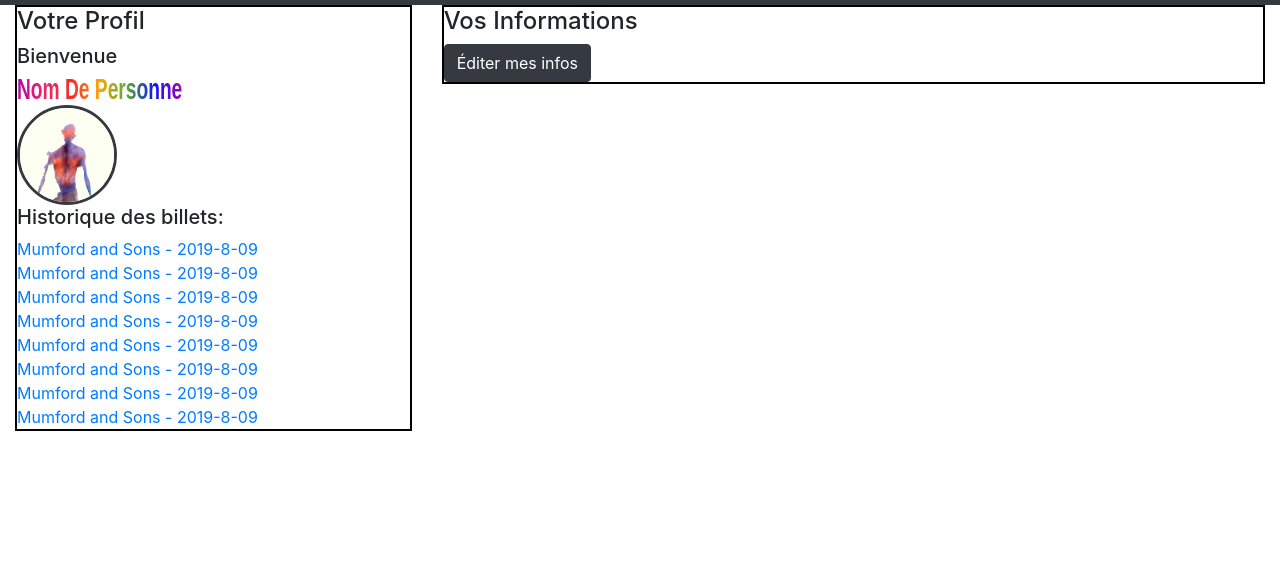
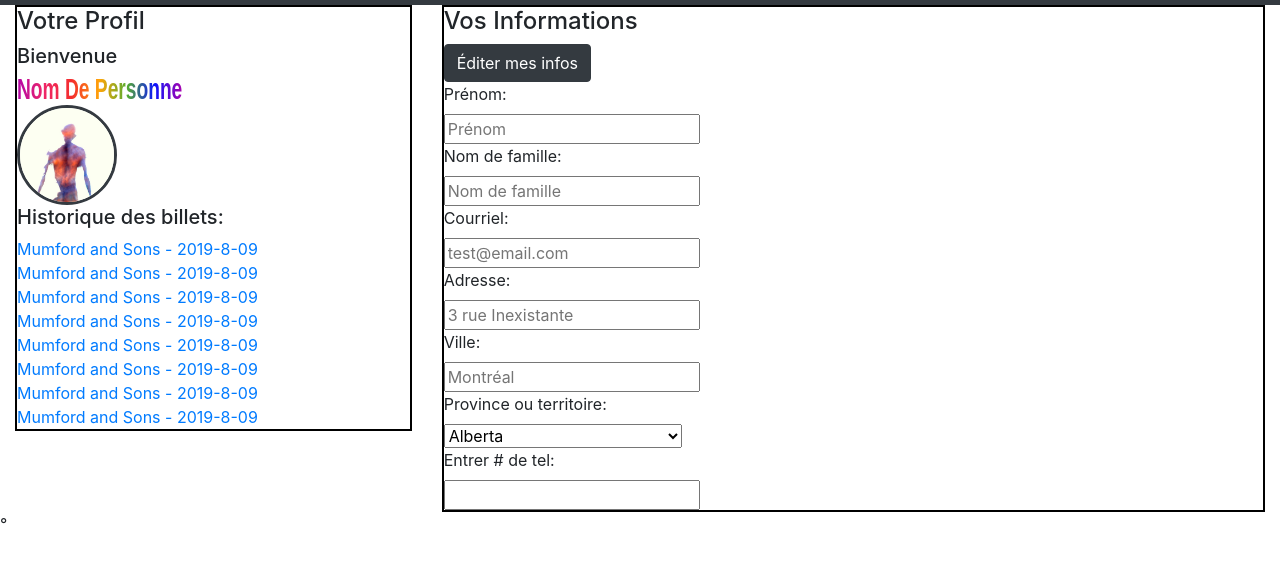
Before and after one commit to gobdonuts/RAL_ProjDir, a plain HTML site: page profile.html in a window 1280 px wide. Shown: the part 71-634 px from the top of the page. Drawn offline with nearby package versions, Linux system fonts and the light colour scheme.

Commit message:
Proche de fini profil

```diff
--- a/profile.html
+++ b/profile.html
@@ -31,8 +31,7 @@
                 <!--Link to home page-->
                 <img src="http://placehold.it/250x50/343A40/?text=RAL+LOGO+Tabarnak">
             </a>
-            <button class="navbar-toggler" type="button" data-toggle="collapse" data-target="#navbarResponsive"
-                aria-controls="navbarResponsive" aria-expanded="false" aria-label="Toggle navigation">
+            <button class="navbar-toggler" type="button" data-toggle="collapse" data-target="#navbarResponsive" aria-controls="navbarResponsive" aria-expanded="false" aria-label="Toggle navigation">
                 <span class="navbar-toggler-icon"></span>
             </button>
             <div class="collapse navbar-collapse" id="navbarResponsive">
@@ -83,6 +82,37 @@
                 <h4>Vos Informations</h4>
                 <button type="button" class="btn btn-dark">Éditer mes infos</button>
 
+                <form action="/action_page.php" method="post">
+                    <label for="firstname">Prénom: </label><br>
+                    <input type="text" id="firstname" name="firstname" readonly placeholder="Prénom"><br>
+                    <label for="lastname">Nom de famille: </label><br>
+                    <input type="text" id="lastname" name="lastname" readonly placeholder="Nom de famille"><br>
+                    <label for="email">Courriel: </label><br>
+                    <input type="email" id="email" name="email" readonly placeholder="test@email.com"><br>
+                    <label for="address">Adresse: </label><br>
+                    <input type="text" id="address" name="address" readonly placeholder="3 rue Inexistante"><br>
+                    <label for="town">Ville: </label><br>
+                    <input type="text" id="town" name="town" readonly placeholder="Montréal"><br>
+                    <label for="province">Province ou territoire: </label><br>
+                    <select id="province">
+                        <option value="AB">Alberta</option>
+                        <option value="BC">British Columbia</option>
+                        <option value="MB">Manitoba</option>
+                        <option value="NB">New Brunswick</option>
+                        <option value="NL">Newfoundland and Labrador</option>
+                        <option value="NS">Nova Scotia</option>
+                        <option value="ON">Ontario</option>
+                        <option value="PE">Prince Edward Island</option>
+                        <option value="QC">Quebec</option>
+                        <option value="SK">Saskatchewan</option>
+                        <option value="NT">Northwest Territories</option>
+                        <option value="NU">Nunavut</option>
+                        <option value="YT">Yukon</option>
+                    </select><br>
+                    <label for="phone">Entrer # de tel:</label><br>
+                    <input type="tel" id="phone" name="phone" pattern="[0-9]{3}-[0-9]{2}-[0-9]{3}" readonly>
+                </form>
+
             </div>
         </div>
     </div>
@@ -101,7 +131,6 @@
         display: inline-block;
         -webkit-font-smoothing: antialiased;
         -moz-osx-font-smoothing: grayscale;
-
     }
 
     .wordart.rainbow {
@@ -129,12 +158,10 @@
 
     .information {
         border: 2px solid black;
-
     }
 
     .profile_container {
         margin: 0%;
-
     }
 
     .profilepic {
@@ -147,4 +174,4 @@
     }
 </style>
 
-</html>
+</html>°
```
